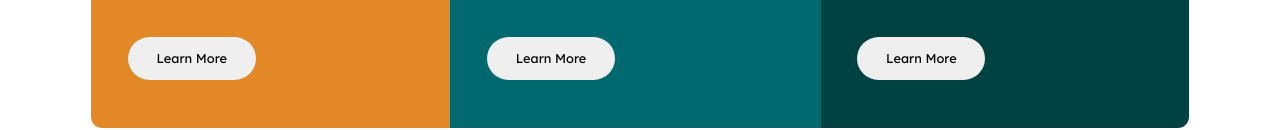
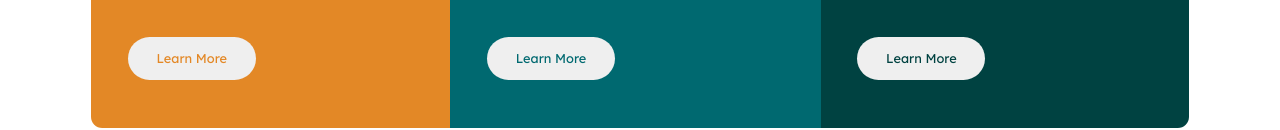
Before and after one commit to smile1441/3-colchallenge, a plain HTML site: page index.html in a window 1280 px wide. Shown: the part 476-606 px from the top of the page. Drawn offline with Linux system fonts and the light colour scheme.

Commit message:
Button color update

```diff
--- a/css/main.css
+++ b/css/main.css
@@ -82,11 +82,19 @@ button {
     margin-top: 2em;
 }
 
+.sedans-cta {
+    color: var(--Bright-orange);
+}
+
 .sedans-cta:hover {
     background-color: var(--Bright-orange);
     cursor: pointer;
     color: white;
     border: 1px solid white;
+}
+
+.suvs-cta {
+    color: var(--Dark-cyan);
 }
 
 .suvs-cta:hover {
@@ -95,6 +103,11 @@ button {
     color: white;
     border: 1px solid white;
 }
+
+.luxury-cta {
+    color: var(--Very-dark-cyan);
+}
+
 
 .luxury-cta:hover {
     background-color: var(--Very-dark-cyan);
```
